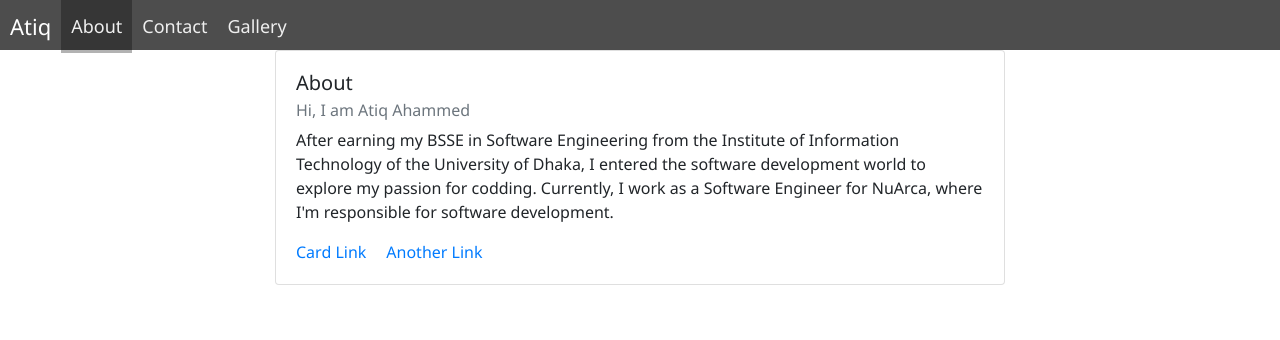
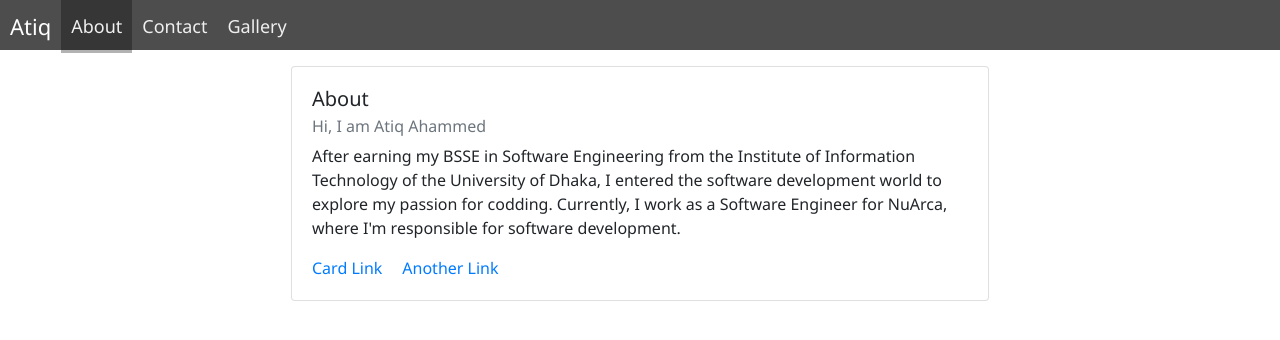
Before and after one commit to atiqahammed/atiqahammed, a React (Create React App) app in the folder application/source/atiqahammed/: page / in a window 1280 px wide. Shown: the top 340 px of the page. Built offline with nearby package versions, Linux system fonts and the light colour scheme.

Commit message:
FIX: padding issues

```diff
--- a/application/source/atiqahammed/src/Components/Home/About.js
+++ b/application/source/atiqahammed/src/Components/Home/About.js
@@ -4,7 +4,7 @@ import { Card } from 'react-bootstrap';
 function About(props) {
     return (
         <Fragment>
-
+            <div className='p-3'>
 				<Card style={{ width: '100%' }}>
 					<Card.Body>
 						<Card.Title>About</Card.Title>
@@ -16,7 +16,7 @@ function About(props) {
 						<Card.Link href="#">Another Link</Card.Link>
 					</Card.Body>
 				</Card>
-
+			</div>
         </Fragment>
     );
 }
--- a/application/source/atiqahammed/src/Components/Home/Home.js
+++ b/application/source/atiqahammed/src/Components/Home/Home.js
@@ -7,10 +7,10 @@ function Home(props) {
             <div className="container">
                 <div className="row">
                     <div className="col"></div>
-                    <div className="col-8 pt-100">
-                        <div>
+                    <div className="col-8">
+
                             <About />
-                        </div>
+
 
                     </div>
                     <div className="col"></div>
```
Lines whose indentation alone changed are shown as unchanged.
